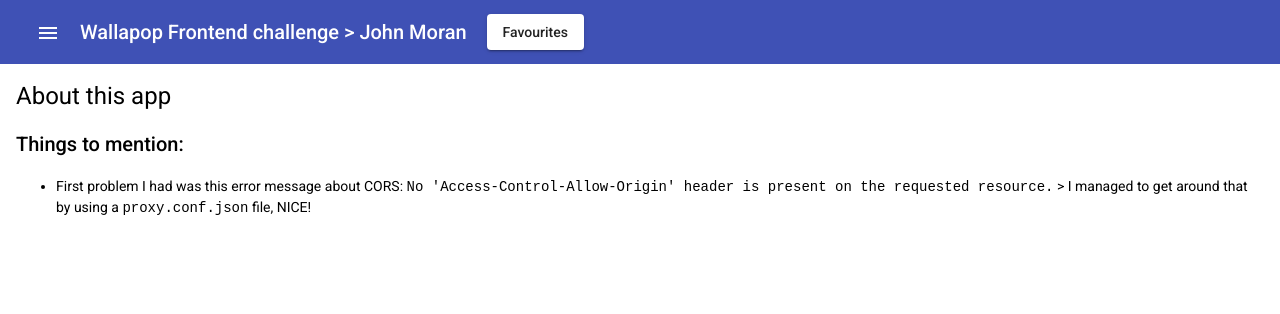
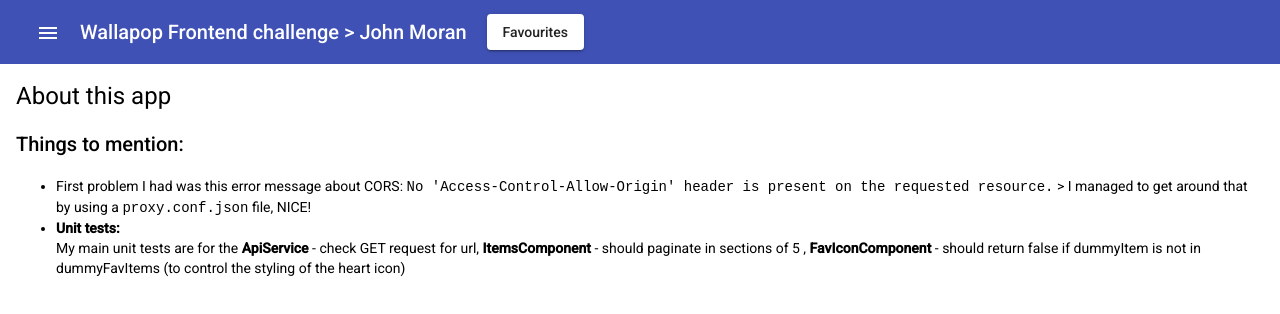
Before and after one commit to artworkjpm/angular-wallapop, an Angular app: page /about-this-app in a window 1280 px wide. Shown: the top 314 px of the page. Built offline with nearby package versions, Linux system fonts and the light colour scheme.

Commit message:
Update about-app.component.html

```diff
--- a/src/app/components/about-app/about-app.component.html
+++ b/src/app/components/about-app/about-app.component.html
@@ -11,4 +11,12 @@
     > I managed to get around that by using a <code>proxy.conf.json</code> file,
     NICE!
   </li>
+  <li>
+    <b>Unit tests:</b><br />
+    My main unit tests are for the
+    <b>ApiService </b> - check GET request for url, <b>ItemsComponent</b> -
+    should paginate in sections of 5 , <b>FavIconComponent </b> - should return
+    false if dummyItem is not in dummyFavItems (to control the styling of the
+    heart icon)
+  </li>
 </ul>
```
